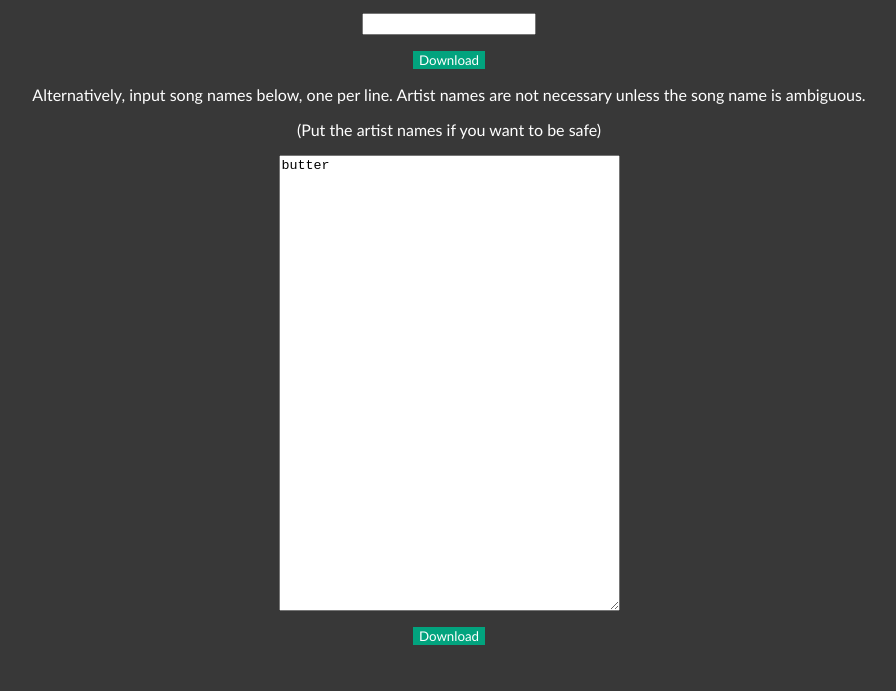
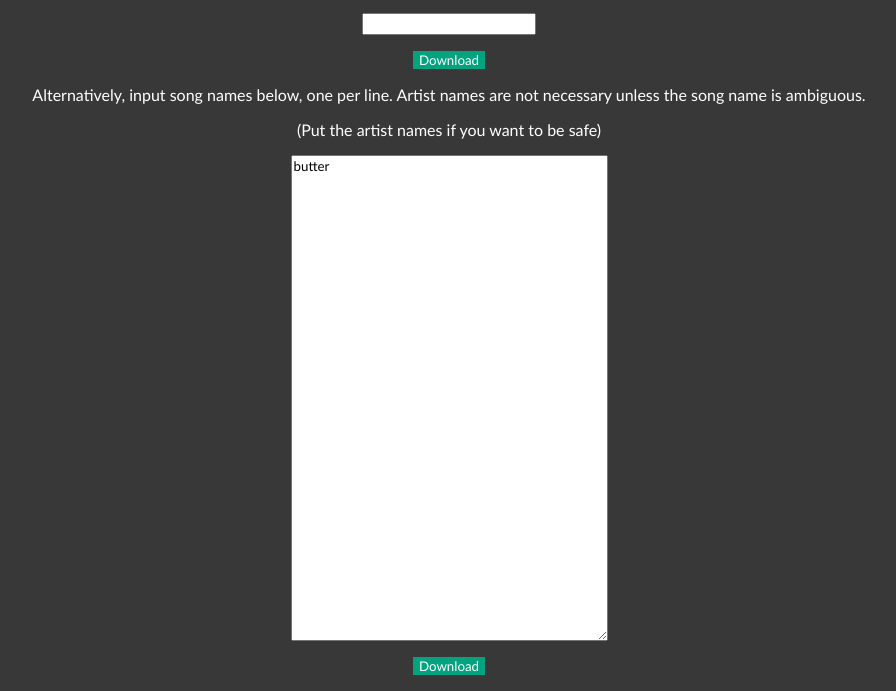
Before and after one commit to arthurbright/Soundtrack-downloader, a website: page public/index.html in a window 1280 px wide. Shown: the part 236-927 px from the top of the page, without its empty margins (191-1087 px from the left). Before the commit the page ends 897 px from the top, so only its background shows below. Drawn offline with Linux system fonts and the light colour scheme.

Commit message:
more aesthetics

```diff
--- a/public/css/main.css
+++ b/public/css/main.css
@@ -22,6 +22,9 @@ form{
 input{
     font-family: 'Trebuchet MS'
 }
+textarea{
+    font-family: 'Trebuchet MS'
+}
 
 .submitButton{
     background-color: #02a37e;
```
